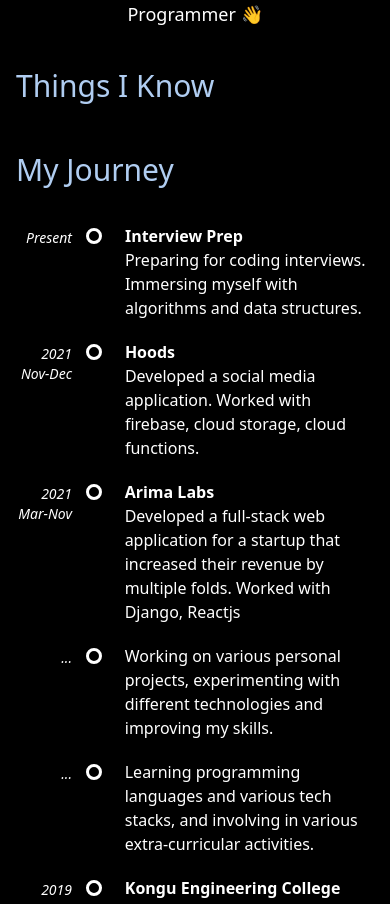
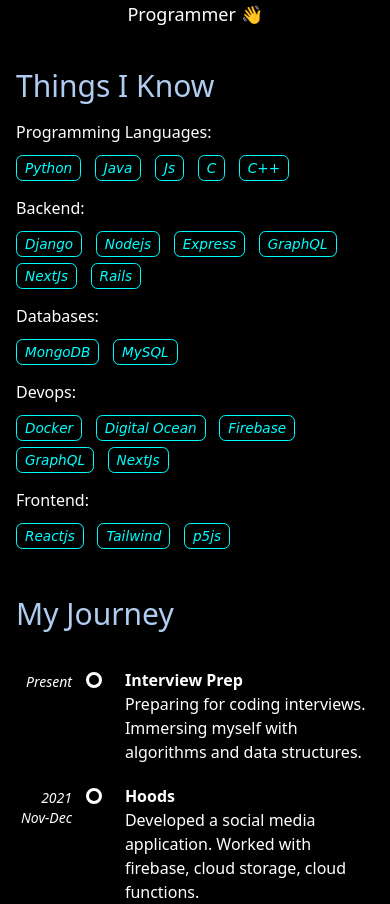
Before and after one commit to robin-jr/portfolio, a Next.js app: page / in a window 390 px wide. Shown: the part 1400-2304 px from the top of the page. Built offline with nearby package versions, Linux system fonts and the light colour scheme.

Commit message:
TitleAndBadges made mobile responsive

```diff
--- a/components/About.tsx
+++ b/components/About.tsx
@@ -15,7 +15,7 @@
             </div>
             <div className="about-content">
                 <div className="big-title">Things I Know</div>
-                {/* <TitleAndBadges /> */}
+                <TitleAndBadges />
                 <div className="big-title" style={{marginTop:"2rem"}}>My Journey</div>
                 <Timeline />
             </div>
--- a/styles/TitleAndBadges.module.scss
+++ b/styles/TitleAndBadges.module.scss
@@ -1,3 +1,15 @@
 .container{
-
+    display: flex;
+    flex-direction: column;
+    :global .entry{
+        margin-bottom: 0.75rem;
+        .title{
+            margin-right:1rem;
+            margin-bottom: 0.5rem;
+        }
+        .badge{
+            margin-bottom: 0.2rem;
+            margin-top: 0.2rem;
+        }
+    }
 }
--- a/widgets/TitleAndBadges.tsx
+++ b/widgets/TitleAndBadges.tsx
@@ -10,21 +10,23 @@
     badges: Badge[],
 }
 function TitleAndBadges() {
-    const entries: Entry[] = [{ title: 'Programming Languages', badges: [{ title: 'Python' }, { title: 'Java' },{ title:"Js"},{ title:"C"},{ title:"C++"}] },
-    { title: 'Backend', badges: [{ title: 'Django' }, { title: 'Nodejs' },{ title:"Express"},{ title:"GraphQL"},{ title:"NextJs"},{ title:"Rails"}] },
+    const entries: Entry[] = [{ title: 'Programming Languages', badges: [{ title: 'Python' }, { title: 'Java' }, { title: "Js" }, { title: "C" }, { title: "C++" }] },
+    { title: 'Backend', badges: [{ title: 'Django' }, { title: 'Nodejs' }, { title: "Express" }, { title: "GraphQL" }, { title: "NextJs" }, { title: "Rails" }] },
     { title: 'Databases', badges: [{ title: 'MongoDB' }, { title: 'MySQL' }] },
-    { title: 'Devops', badges: [{ title: 'Docker' }, { title: 'Digital Ocean' },{ title:"Firebase"},{ title:"GraphQL"},{ title:"NextJs"}] },
-    { title: 'Frontend', badges: [{ title: 'Reactjs' }, { title: 'Tailwind' },{ title:"p5js"}] }]
+    { title: 'Devops', badges: [{ title: 'Docker' }, { title: 'Digital Ocean' }, { title: "Firebase" }, { title: "GraphQL" }, { title: "NextJs" }] },
+    { title: 'Frontend', badges: [{ title: 'Reactjs' }, { title: 'Tailwind' }, { title: "p5js" }] }]
     return (
-        <div style={{display: 'flex', flexDirection:"column"}}>
+        <div className={styles.container}>
             {entries.map((entry: Entry, idx: number) =>
-                <div style={{marginBottom:"0.75rem",display:"flex"}}  key={idx}>
-                    <div style={{marginRight:'1rem'}}>{entry.title}: </div>
-                    {entry.badges.map((badge: Badge, idx: number) =>
-                        <React.Fragment key={idx}>
-                            <button className="badge">{badge.title}</button>
-                        </React.Fragment>
-                    )}
+                <div className="entry" key={idx}>
+                    <div className="title">{entry.title}: </div>
+                    <div>
+                        {entry.badges.map((badge: Badge, idx: number) =>
+                            <React.Fragment key={idx}>
+                                <button className="badge">{badge.title}</button>
+                            </React.Fragment>
+                        )}
+                    </div>
                 </div>
             )}
         </div>
```
